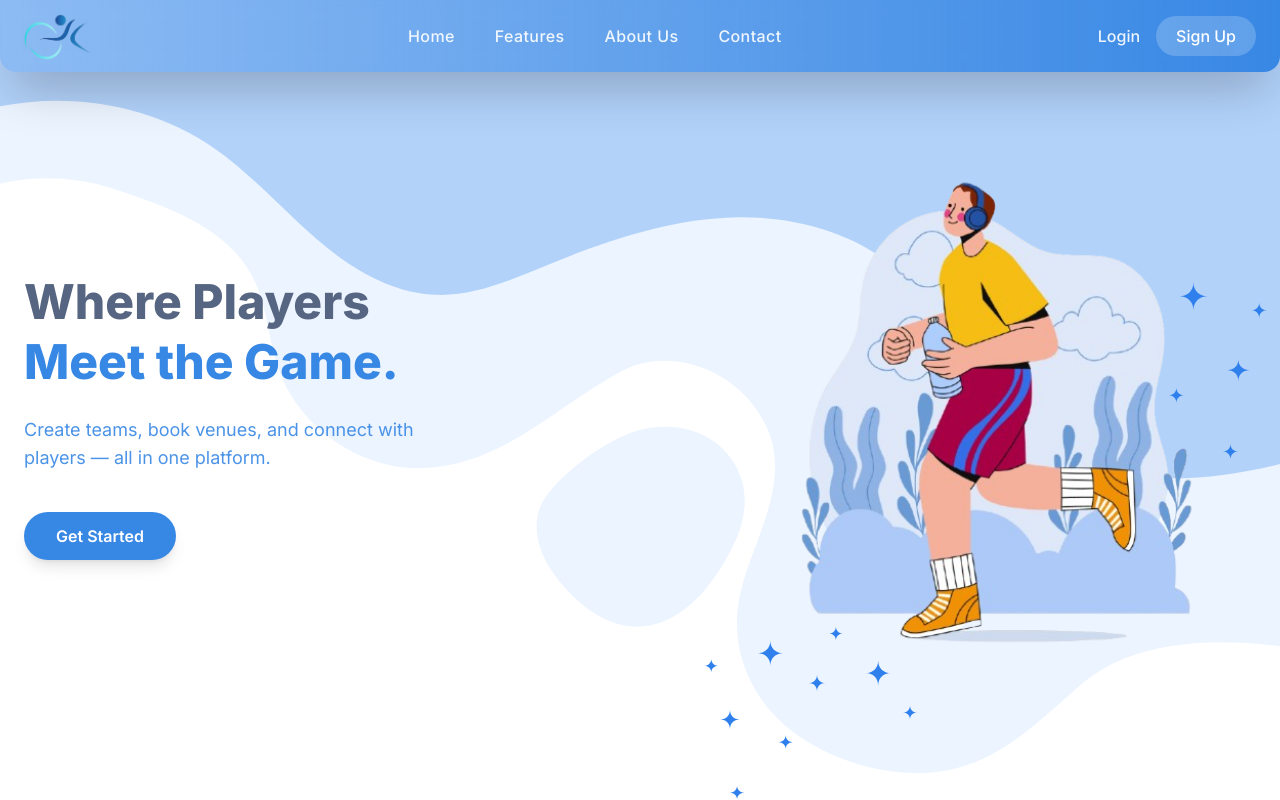
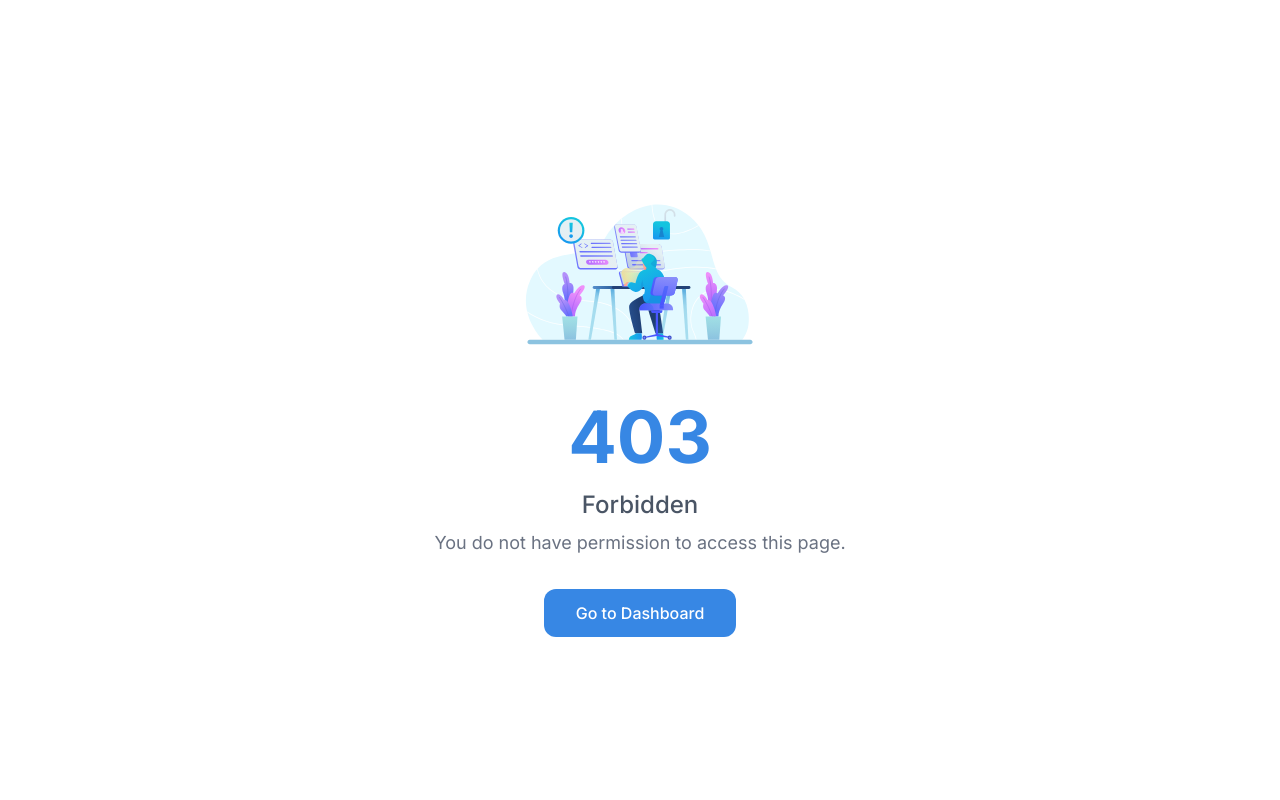
Before and after one commit to SonuThapaMagar/athletix, a React (Vite) app in the folder frontend/: page /forbidden in a window 1280 px wide. Shown: the top 800 px of the page. Built offline with nearby package versions, Linux system fonts and the light colour scheme.

Commit message:
route protection

```diff
--- /dev/null
+++ b/frontend/src/pages/NotFound.tsx
@@ -0,0 +1,78 @@
+import { useNavigate, useLocation } from "react-router-dom";
+import { useSelector } from "react-redux";
+import type { RootState } from "@/redux/store";
+import NotFoundImage from "./../assets/403.svg";
+
+interface NotFoundProps {
+  type?: "forbidden" | "notfound";
+}
+
+export default function NotFound({ type }: NotFoundProps) {
+  const navigate = useNavigate();
+  const location = useLocation();
+  const { isLoggedIn, userRole } = useSelector((state: RootState) => state.authSlice);
+
+  const pageType = type
+    ? type
+    : location.pathname === "/forbidden"
+    ? "forbidden"
+    : "notfound";
+
+  const handleGoBack = () => {
+    if (pageType === "forbidden") {
+      // For forbidden access, redirect to appropriate dashboard based on role
+      if (isLoggedIn && userRole) {
+        const roleRoutes: Record<string, string> = {
+          PLAYER: "/player",
+          VENUE_OWNER: "/venue-owner",
+          ADMIN: "/admin"
+        };
+        const dashboardUrl = roleRoutes[userRole] || "/";
+        navigate(dashboardUrl);
+      } else {
+        navigate("/");
+      }
+    } else {
+      // For not found, try to go back or return to home
+      if (isLoggedIn && userRole) {
+        const roleRoutes: Record<string, string> = {
+          PLAYER: "/player",
+          VENUE_OWNER: "/venue-owner",
+          ADMIN: "/admin"
+        };
+        const dashboardUrl = roleRoutes[userRole] || "/";
+        navigate(dashboardUrl);
+      } else {
+        navigate("/");
+      }
+    }
+  };
+
+  const title = pageType === "forbidden" ? "403" : "404";
+  const message =
+    pageType === "forbidden"
+      ? "You do not have permission to access this page."
+      : "The page you are looking for does not exist.";
+
+  const subTitle = pageType === "forbidden" ? "Forbidden" : "Not Found";
+
+  return (
+    <div className="min-h-screen flex flex-col items-center justify-center px-4 text-center">
+      <img
+        src={NotFoundImage}
+        alt="Not Found"
+        className="w-64 md:w-80 mb-6"
+      />
+      <h1 className="text-7xl font-bold text-primary">{title}</h1>
+      <p className="mt-4 text-2xl font-medium text-gray-600">{subTitle}</p>
+      <p className="mt-2 text-lg text-gray-500 max-w-md">{message}</p>
+
+      <button
+        onClick={handleGoBack}
+        className="mt-8 px-8 py-3 bg-primary cursor-pointer text-white font-medium rounded-lg hover:bg-blue-700 transition"
+      >
+        {pageType === "forbidden" ? "Go to Dashboard" : "Go Home"}
+      </button>
+    </div>
+  );
+}
--- a/frontend/src/routes/appRoutes.tsx
+++ b/frontend/src/routes/appRoutes.tsx
@@ -1,8 +1,11 @@
 import type { RouteObject } from 'react-router-dom';
 import { playerRoutes } from './playerRoutes';
+import { adminRoutes } from './adminRoutes';
+import { venueOwnerRoutes } from './venueOwnerRoutes';
 import LandingPage from '@/pages/LandingPage';
 import Login from '@/pages/auth/Login';
 import Signup from '@/pages/auth/Signup';
+import NotFound from '@/pages/NotFound';
 
 export const appRoutes: RouteObject[] = [
   // Public routes
@@ -10,11 +13,15 @@ export const appRoutes: RouteObject[] = [
   { path: '/login', element: <Login/> },
   { path: '/signup', element: <Signup/> },
 
+  // Error pages (accessible via direct navigation)
+  { path: '/404', element: <NotFound type="notfound" /> },
+  { path: '/forbidden', element: <NotFound type="forbidden" /> },
+
   // Protected routes
+  ...adminRoutes,
+  ...venueOwnerRoutes,
   ...playerRoutes,
-  // ...venueOwnerRoutes,
-  // ...adminRoutes,
 
-  // Catch-all
-  { path: '*', element: <LandingPage /> },
+  // Catch-all - 404 Not Found (MUST be last)
+  { path: '*', element: <NotFound type="notfound" /> },
 ];
--- a/frontend/src/routes/common/ProtectedRoute.tsx
+++ b/frontend/src/routes/common/ProtectedRoute.tsx
@@ -2,6 +2,7 @@ import type { ReactNode } from 'react';
 import { useSelector } from 'react-redux';
 import { Navigate } from 'react-router-dom';
 import type { RootState } from '@/redux/store';
+import NotFound from '@/pages/NotFound';
 
 interface ProtectedRouteProps {
   children: ReactNode;
@@ -11,8 +12,14 @@ interface ProtectedRouteProps {
 const ProtectedRoute = ({ children, allowedRoles }: ProtectedRouteProps) => {
   const { isLoggedIn, userRole } = useSelector((state: RootState) => state.authSlice);
 
-  if (!isLoggedIn || !allowedRoles.includes(userRole || '')) {
+  // Not logged in - redirect to login
+  if (!isLoggedIn) {
     return <Navigate to="/login" replace />;
+  }
+
+  // Logged in but role not allowed - show 403 Forbidden
+  if (!allowedRoles.includes(userRole || '')) {
+    return <NotFound type="forbidden" />;
   }
 
   return <>{children}</>;
```
Also changed, not shown: frontend/src/routes/index.tsx (+11 -2 lines), frontend/src/assets/403.svg (added).
